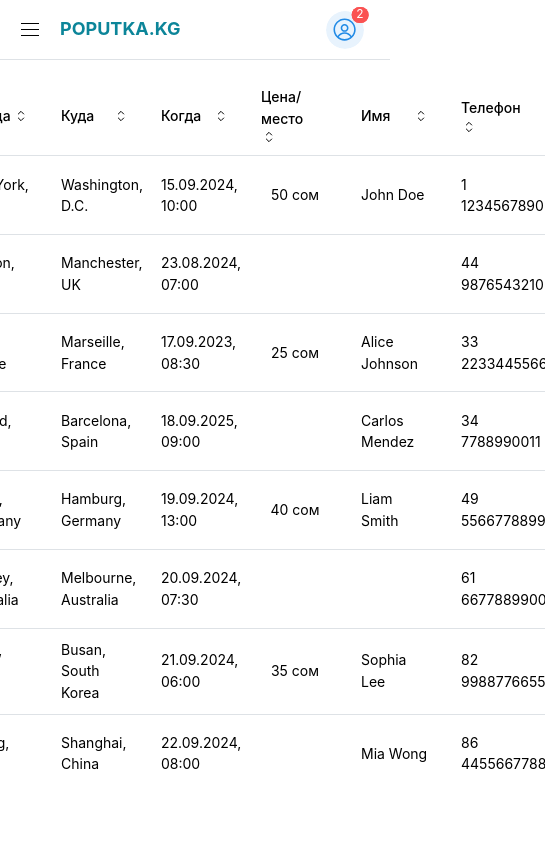
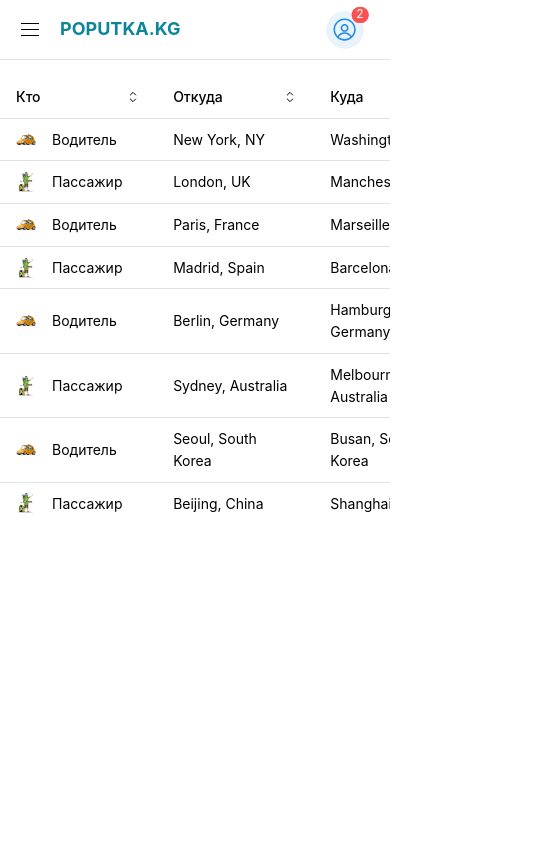
Before and after one commit to bakai-taalaibek/carpool, a Next.js app in the folder client/: page / in a window 390 px wide. Shown: the top 844 px of the page, 545 px wide, since content can reach past the window. Built offline with nearby package versions, Linux system fonts and the light colour scheme.

Commit message:
Fix table scroll in mobile

```diff
--- a/client/app/page.tsx
+++ b/client/app/page.tsx
@@ -218,17 +218,7 @@ export default function HomePage() {
   ));
 
   return (
-    <Box>
-      <ScrollArea>
-        {/* <TextInput
-          placeholder="Поиск по всем объявлениям"
-          mb="md"
-          leftSection={
-            <IconSearch style={{ width: 16, height: 16 }} stroke={1.5} />
-          }
-          value={searchString}
-          onChange={handleSearchChange}
-        /> */}
+    <Table.ScrollContainer minWidth={1100}>
       <Table
         horizontalSpacing="md"
         verticalSpacing="xs"
@@ -264,7 +254,6 @@ export default function HomePage() {
           )}
         </Table.Tbody>
       </Table>
-      </ScrollArea>
-    </Box>
+    </Table.ScrollContainer>
   );
 }
```
Lines whose indentation alone changed are shown as unchanged.
